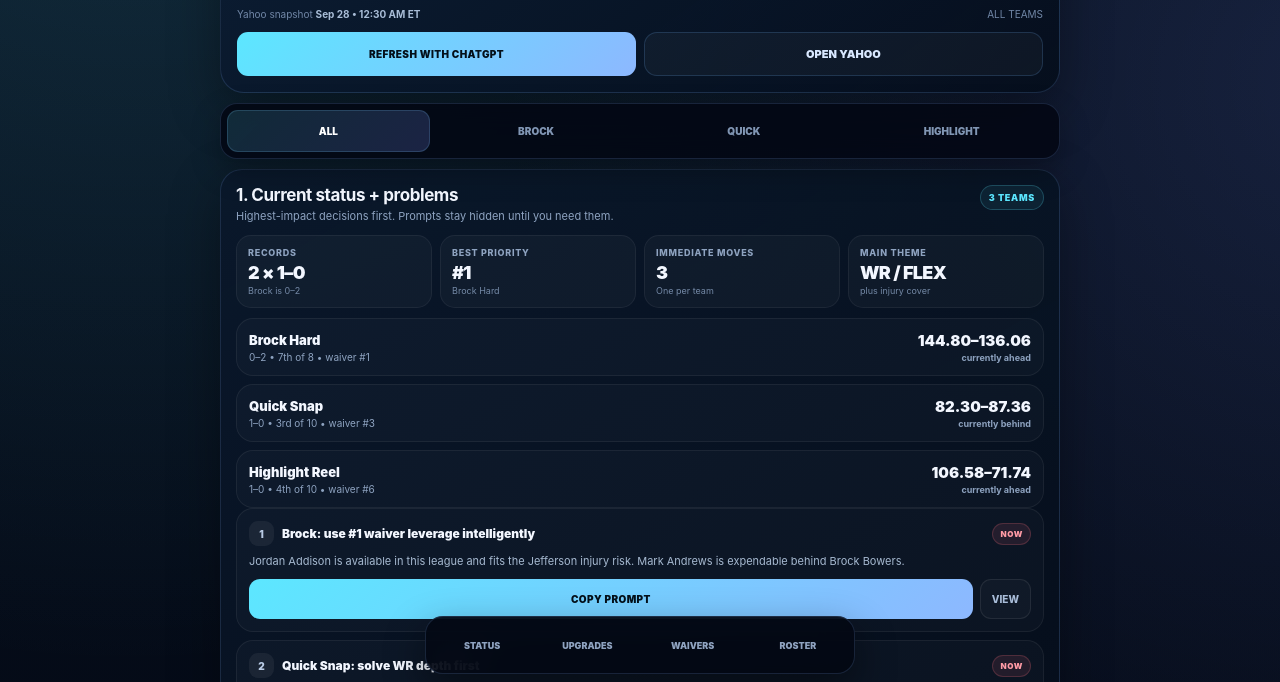
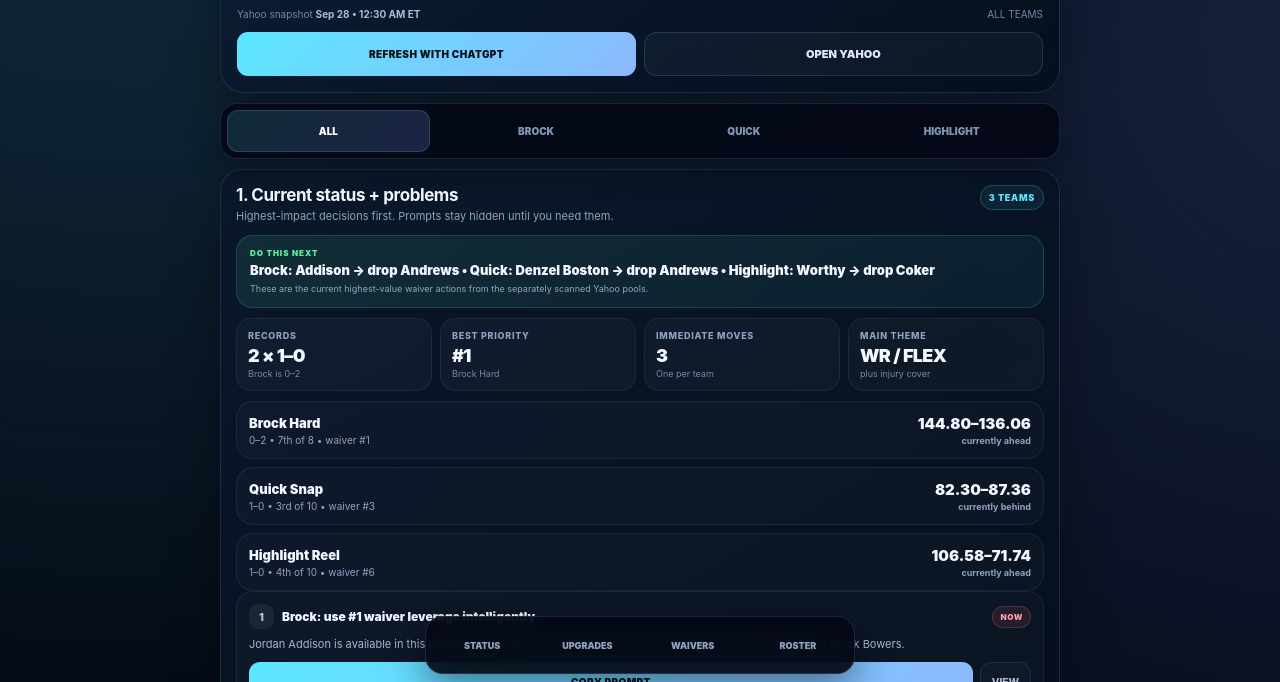
Before and after one commit to P00NSMASHER/capturebrief, a plain HTML site: page fantasy/index.html in a window 1280 px wide. Shown: the part 118-800 px from the top of the page. Drawn offline with Linux system fonts and the light colour scheme.

Commit message:
Add do-this-next decision strip to fantasy HQ

```diff
--- a/fantasy/index.html
+++ b/fantasy/index.html
@@ -63,7 +63,7 @@
 .panel-head h2{font-size:17px;letter-spacing:-.025em;margin:0}
 .panel-head p{font-size:11px;color:var(--muted);line-height:1.35;margin:4px 0 0}
 .pill{flex:0 0 auto;padding:6px 8px;border-radius:999px;border:1px solid rgba(92,231,255,.22);background:rgba(92,231,255,.07);color:var(--cyan);font-size:9px;font-weight:950;letter-spacing:.08em;text-transform:uppercase}
-.metrics{display:grid;grid-template-columns:repeat(2,1fr);gap:8px;margin-bottom:10px}
+.decision-strip{margin-bottom:10px;padding:12px 13px;border-radius:16px;background:linear-gradient(135deg,rgba(88,242,164,.10),rgba(92,231,255,.06));border:1px solid rgba(88,242,164,.16)}.decision-kicker{font-size:8px;font-weight:950;letter-spacing:.12em;color:var(--green);text-transform:uppercase}.decision-main{font-size:13px;font-weight:950;line-height:1.35;margin-top:4px}.decision-sub{font-size:9px;color:#8fa6c2;line-height:1.4;margin-top:3px}.metrics{display:grid;grid-template-columns:repeat(2,1fr);gap:8px;margin-bottom:10px}
 .metric{padding:11px;border-radius:15px;background:rgba(255,255,255,.032);border:1px solid rgba(255,255,255,.055)}
 .metric-label{font-size:9px;color:var(--muted);font-weight:850;text-transform:uppercase;letter-spacing:.08em}
 .metric-value{font-size:18px;font-weight:950;letter-spacing:-.035em;margin-top:4px}
@@ -194,7 +194,7 @@
       <div><h2>1. Current status + problems</h2><p>Highest-impact decisions first. Prompts stay hidden until you need them.</p></div>
       <span class="pill" id="statusPill">3 TEAMS</span>
     </div>
-    <div class="metrics" id="metrics"></div>
+    <div class="decision-strip" id="decisionStrip"></div><div class="metrics" id="metrics"></div>
     <div id="teamCards"></div>
     <div class="action-list" id="issues"></div>
   </section>
@@ -258,7 +258,7 @@
 <script>
 const DATA = {
 all:{
-  pill:"3 TEAMS",context:"ALL TEAMS",yahoo:"https://football.fantasysports.yahoo.com/",
+  pill:"3 TEAMS",context:"ALL TEAMS",yahoo:"https://football.fantasysports.yahoo.com/",decision:["DO THIS NEXT","Brock: Addison → drop Andrews • Quick: Denzel Boston → drop Andrews • Highlight: Worthy → drop Coker","These are the current highest-value waiver actions from the separately scanned Yahoo pools."],
   metrics:[["Records","2 × 1–0","Brock is 0–2"],["Best priority","#1","Brock Hard"],["Immediate moves","3","One per team"],["Main theme","WR / FLEX","plus injury cover"]],
   cards:[
     {name:"Brock Hard",meta:"0–2 • 7th of 8 • waiver #1",score:"144.80–136.06",sub:"currently ahead",team:"brock"},
@@ -288,7 +288,7 @@
   ]
 },
 brock:{
-  pill:"BROCK",context:"BROCK HARD",yahoo:"https://football.fantasysports.yahoo.com/f1/290846",
+  pill:"BROCK",context:"BROCK HARD",yahoo:"https://football.fantasysports.yahoo.com/f1/290846",decision:["DO THIS NEXT","Claim Jordan Addison with waiver #1 → drop Mark Andrews","Best combination of roster need, Jefferson insurance and expendable duplicate TE depth."],
   metrics:[["Record","0–2","7th of 8"],["Waiver","#1","maximum leverage"],["Points for","281.98","not a dead roster"],["Week 3","144.80–136.06","ahead"]],
   issues:[
     {n:1,state:"now",title:"Top waiver decision: Jordan Addison",body:"Addison is verified available in this 8-team league. Your roster has Bowers at TE, making Mark Andrews a clean expendable piece.",prompt:"Re-scan Brock Hard & Tee Baggin's live waiver pool and injuries. If Jordan Addison is still available and Jefferson remains a meaningful concern, confirm Addison as my #1 claim and Mark Andrews as the drop. Otherwise give me the best #1-priority alternative or HOLD."},
@@ -317,7 +317,7 @@
   ]
 },
 quick:{
-  pill:"QUICK",context:"QUICK SNAP",yahoo:"https://football.fantasysports.yahoo.com/f1/1651669",
+  pill:"QUICK",context:"QUICK SNAP",yahoo:"https://football.fantasysports.yahoo.com/f1/1651669",decision:["DO THIS NEXT","Claim Denzel Boston with waiver #3 → drop Mark Andrews","This directly addresses the WR shortage while preserving Kelce as the starting TE."],
   metrics:[["Record","1–0","3rd of 10"],["Waiver","#3","strong leverage"],["Week 3","82.30–87.36","down 5.06"],["Main need","WR","A.J. Brown on IR"]],
   issues:[
     {n:1,state:"now",title:"Claim Denzel Boston if the pool holds",body:"Boston is verified available here and directly addresses the roster's biggest need. Mark Andrews is duplicate TE depth behind Kelce.",prompt:"Re-scan Quick Snap Jamison now. If Denzel Boston is still available, compare him with Quentin Johnston and Harold Fannin Jr. If Boston remains the best roster fit, set the exact claim using waiver priority #3 and choose the drop."},
@@ -346,7 +346,7 @@
   ]
 },
 highlight:{
-  pill:"HIGHLIGHT",context:"HIGHLIGHT REEL",yahoo:"https://football.fantasysports.yahoo.com/f1/1651679",
+  pill:"HIGHLIGHT",context:"HIGHLIGHT REEL",yahoo:"https://football.fantasysports.yahoo.com/f1/1651679",decision:["DO THIS NEXT","Start Brock Bowers by default; submit Xavier Worthy claim at #6","Fix the obvious TE leak first, then attack WR/FLEX ceiling."],
   metrics:[["Record","1–0","4th of 10"],["Waiver","#6","middle leverage"],["Week 3","106.58–71.74","ahead 34.84"],["Main leak","TE","Bowers on bench"]],
   issues:[
     {n:1,state:"now",title:"Brock Bowers should be the TE default",body:"Bowers scored 22.6 on the bench while Dalton Kincaid scored 2.8 as the starter. This is the clearest lineup leak on any of the three teams.",prompt:"Set Highlight Reel's Week 4 lineup using the live roster. Make Brock Bowers the default TE unless current health or matchup evidence gives a strong reason not to. Decide whether Dalton Kincaid is better held, traded or used only as insurance."},
@@ -413,7 +413,7 @@
   localStorage.setItem('fantasyTeam',key);
   document.querySelectorAll('.tab').forEach(t=>t.classList.toggle('active',t.dataset.team===key));
   document.getElementById('teamContext').textContent=d.context;
-  document.getElementById('statusPill').textContent=d.pill;
+  document.getElementById('statusPill').textContent=d.pill;document.getElementById('decisionStrip').innerHTML='<div class="decision-kicker">'+d.decision[0]+'</div><div class="decision-main">'+d.decision[1]+'</div><div class="decision-sub">'+d.decision[2]+'</div>';
   document.getElementById('metrics').innerHTML=d.metrics.map(metricHTML).join('');
   document.getElementById('teamCards').innerHTML=teamCardsHTML(d.cards);
   document.getElementById('issues').innerHTML=d.issues.map(actionHTML).join('');
```
